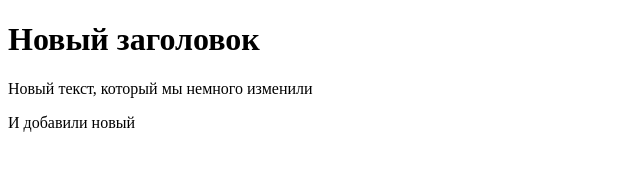
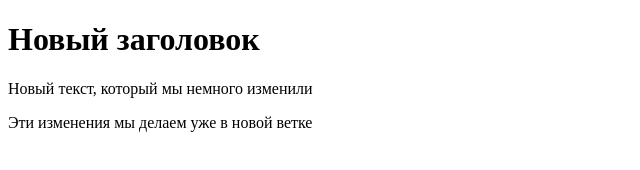
Before and after one commit to LudmilaShulgina/git_basics, a plain HTML site: page index.html in a window 1280 px wide. Shown: the whole page, without its empty margins (0-640 px from the left). Drawn offline with Linux system fonts and the light colour scheme.

Commit message:
New_text

```diff
--- a/index.html
+++ b/index.html
@@ -9,6 +9,6 @@
 <body>
     <h1>Новый заголовок</h1>
     <p>Новый текст, который мы немного изменили</p>
-    <p>И добавили новый</p>
+    <p>Эти изменения мы делаем уже в новой ветке</p>
 </body>
 </html>
```
